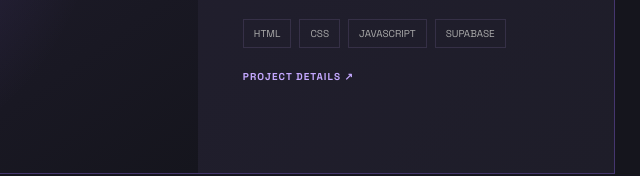
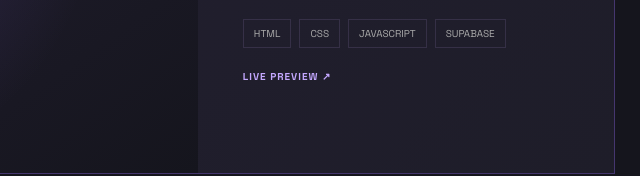
Before and after one commit to fofanaumar73-ai/elite-portfolio, a plain HTML site: page index.html in a window 1280 px wide. Shown: the part 3605-3781 px from the top of the page, 614-1254 px from the left. Drawn offline with nearby package versions, Linux system fonts and the light colour scheme.

Commit message:
Update index.html

```diff
--- a/index.html
+++ b/index.html
@@ -1780,7 +1780,10 @@ img {max-width:100%;display:block}
             <span>JAVASCRIPT</span><span>SUPABASE</span>
           </div>
           <div class="project-links">
-            <a href="#contact">PROJECT DETAILS ↗</a>
+            <a href="https://fofanaumar73-ai.github.io/wealththeshaper/index.html"
+   target="_blank" rel="noopener noreferrer">
+  LIVE PREVIEW ↗
+</a>
           </div>
         </div>
       </article>
```
